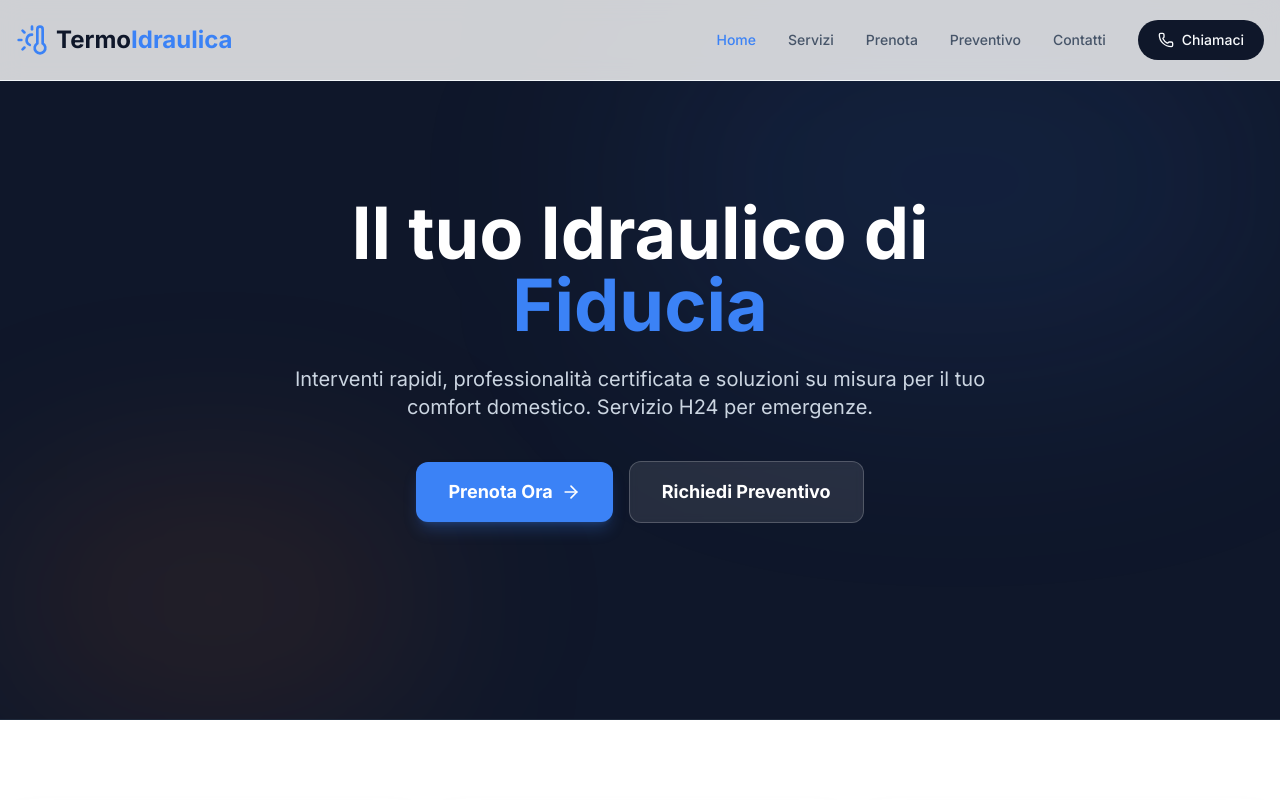
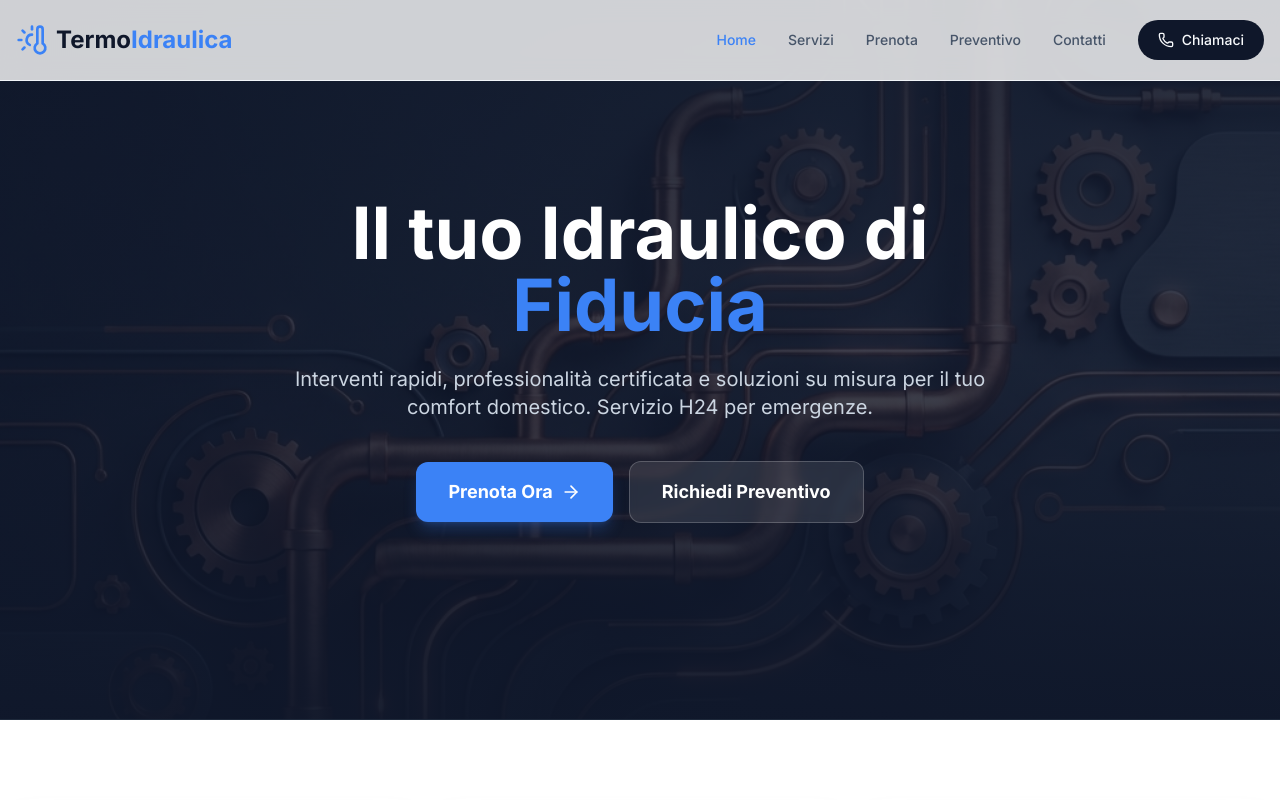
Before and after one commit to lucadibelardino/termoidraulica.746, a React (Vite) app: page / in a window 1280 px wide. Shown: the top 800 px of the page. Built offline with nearby package versions, Linux system fonts and the light colour scheme.

Commit message:
Add custom hero background with gradient overlay

```diff
--- a/src/pages/Home.tsx
+++ b/src/pages/Home.tsx
@@ -4,6 +4,7 @@ import { Link } from 'react-router-dom';
 import heatingImg from '../assets/heating.png';
 import plumbingImg from '../assets/plumbing.png';
 import bathroomImg from '../assets/bathroom.png';
+import heroBg from '../assets/hero-bg.png';
 
 const Home = () => {
     return (
@@ -11,9 +12,8 @@ const Home = () => {
             {/* Hero Section */}
             <section className="relative min-h-[90vh] flex items-center justify-center bg-slate-900 border-b border-slate-800">
                 <div className="absolute inset-0 z-0 overflow-hidden">
-                    {/* Abstract background elements could go here */}
-                    <div className="absolute top-0 right-0 w-1/2 h-1/2 bg-secondary/10 blur-[120px] rounded-full" />
-                    <div className="absolute bottom-0 left-0 w-1/3 h-1/3 bg-accent/10 blur-[100px] rounded-full" />
+                    <img src={heroBg} alt="Background" className="w-full h-full object-cover opacity-40" />
+                    <div className="absolute inset-0 bg-gradient-to-b from-slate-900/80 via-slate-900/50 to-slate-900/90" />
                 </div>
 
                 <div className="container mx-auto px-4 z-10 relative">
```
Also changed, not shown: src/assets/hero-bg.png (added).
